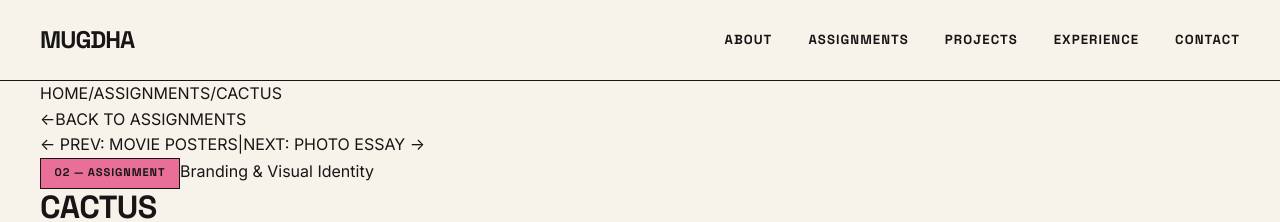
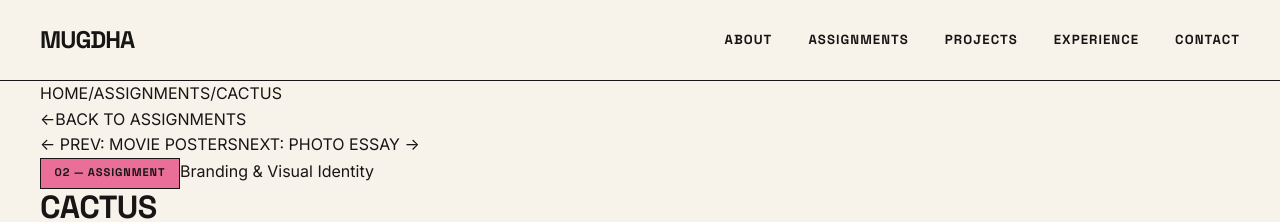
Before and after one commit to 1112mugdha/portfolio, a React (Vite) app: page /#/work/cactus in a window 1280 px wide. Shown: the top 222 px of the page. Built offline with nearby package versions, Linux system fonts and the light colour scheme.

Commit message:
Improve PREV and NEXT navigation spacing on assignment detail pages

```diff
--- a/public/404.html
+++ b/public/404.html
@@ -10,7 +10,7 @@
     <link rel="preconnect" href="https://fonts.googleapis.com">
     <link rel="preconnect" href="https://fonts.gstatic.com" crossorigin>
     <link href="https://fonts.googleapis.com/css2?family=Inter:wght@400;500;600;700&family=Space+Grotesk:wght@500;600;700&display=swap" rel="stylesheet">
-    <script type="module" crossorigin src="/portfolio/assets/index-BBaBaPNf.js"></script>
+    <script type="module" crossorigin src="/portfolio/assets/index-Djg3shM-.js"></script>
     <link rel="stylesheet" crossorigin href="/portfolio/assets/index-CbnvD8ak.css">
   </head>
   <body>
--- a/src/pages/ProjectDetail.jsx
+++ b/src/pages/ProjectDetail.jsx
@@ -121,7 +121,7 @@ export default function ProjectDetail() {
           <span>BACK TO ASSIGNMENTS</span>
         </Link>
 
-        <div className="flex items-center gap-4 text-xs font-mono font-bold">
+        <div className="flex flex-wrap items-center gap-8 sm:gap-12 text-xs font-mono font-bold">
           {prevProject ? (
             <Link to={`/work/${prevProject.id}`} className="text-[#171515] hover:underline uppercase tracking-wider">
               ← PREV: {prevProject.title}
@@ -129,7 +129,6 @@ export default function ProjectDetail() {
           ) : (
             <span className="text-gray-400 uppercase tracking-wider cursor-not-allowed">← PREV</span>
           )}
-          <span className="text-[#78716C]">|</span>
           {nextProject ? (
             <Link to={`/work/${nextProject.id}`} className="text-[#171515] hover:underline uppercase tracking-wider">
               NEXT: {nextProject.title} →
@@ -725,7 +724,7 @@ export default function ProjectDetail() {
           <span>BACK TO ASSIGNMENTS</span>
         </Link>
 
-        <div className="flex items-center gap-4 text-xs font-mono font-bold">
+        <div className="flex flex-wrap items-center gap-8 sm:gap-12 text-xs font-mono font-bold">
           {prevProject ? (
             <Link to={`/work/${prevProject.id}`} className="text-[#171515] hover:underline uppercase tracking-wider">
               ← PREV: {prevProject.title}
@@ -733,7 +732,6 @@ export default function ProjectDetail() {
           ) : (
             <span className="text-gray-400 uppercase tracking-wider cursor-not-allowed">← PREV</span>
           )}
-          <span className="text-[#78716C]">|</span>
           {nextProject ? (
             <Link to={`/work/${nextProject.id}`} className="text-[#171515] hover:underline uppercase tracking-wider">
               NEXT: {nextProject.title} →
```
